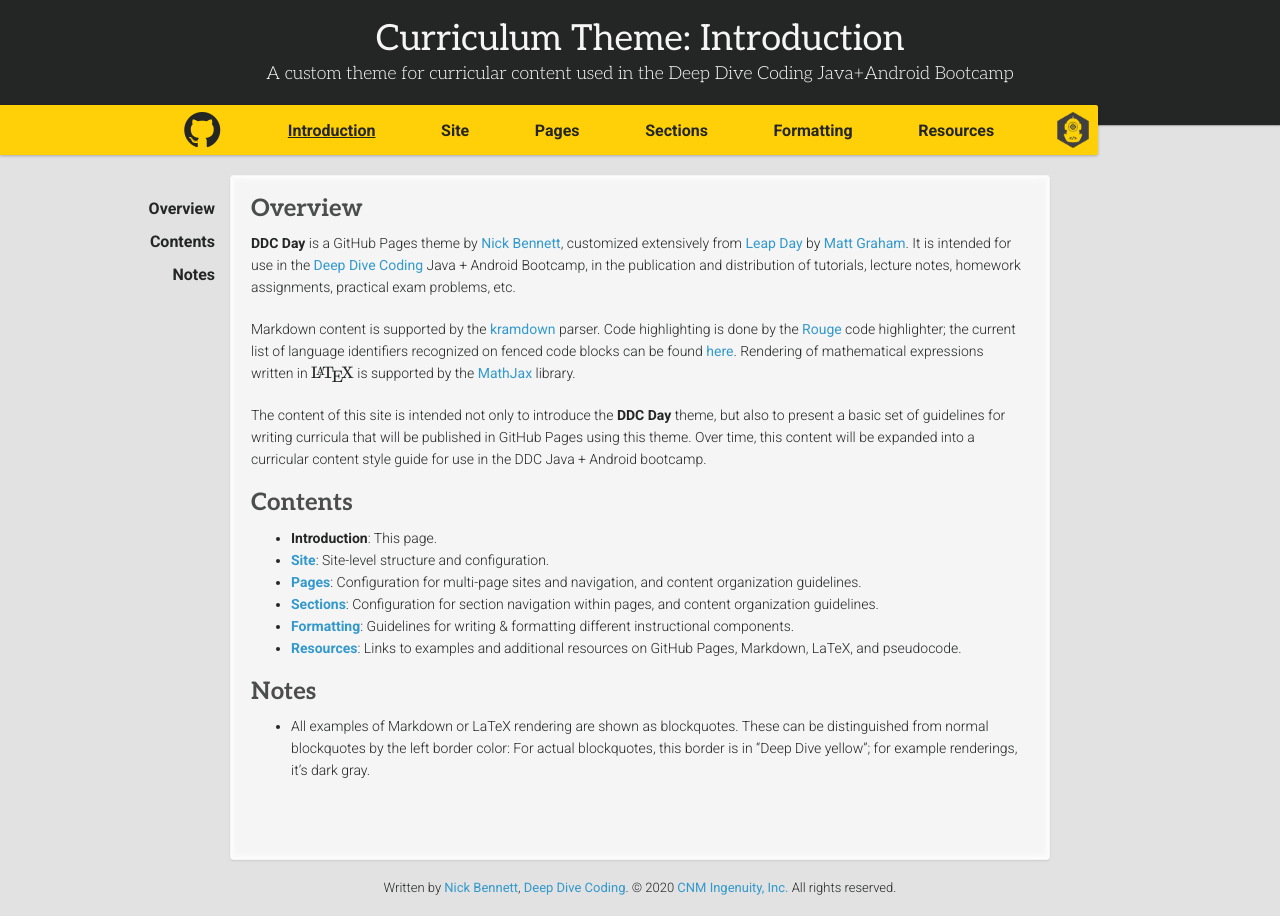
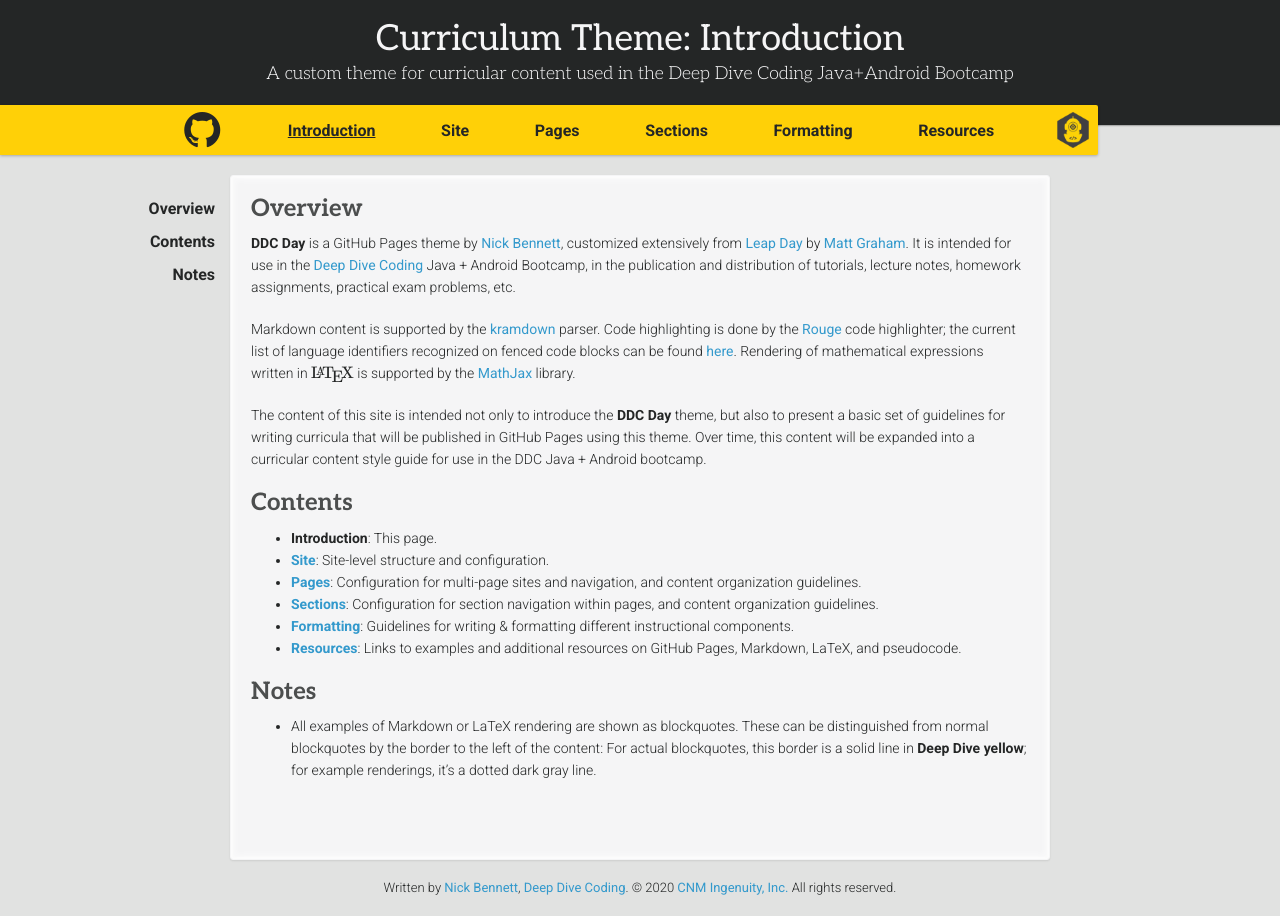
Before and after one commit to ddc-java/ddc-day, a Jekyll site: the page built from index.md, in a window 1280 px wide. Built offline with Jekyll 4.4.1, drawn with Linux system fonts in a browser that asks for light colours; nearby versions of some CDN libraries; some web fonts are replaced; our own code applies the rules of GitHub Pages for plain Markdown files; formulas are drawn with MathJax 3.

Commit message:
Different style for example rendering

```diff
--- a/_sass/ddc-day.scss
+++ b/_sass/ddc-day.scss
@@ -28,6 +28,10 @@
 $base-light-color: #f5f5f6;
 $medium-light-color: #e1e2e1;
 $deep-dive-yellow: #ffd007;
+
+.primary-color {
+  color: $deep-dive-yellow;
+}
 
 // TODO Define additional colors for links (incl. hover) and code blocks.
 
--- a/index.md
+++ b/index.md
@@ -24,4 +24,4 @@
 
 ## Notes
 
-* All examples of Markdown or LaTeX rendering are shown as blockquotes. These can be distinguished from normal blockquotes by the left border color: For actual blockquotes, this border is in "Deep Dive yellow"; for example renderings, it's dark gray.
+* All examples of Markdown or LaTeX rendering are shown as blockquotes. These can be distinguished from normal blockquotes by the border to the left of the content: For actual blockquotes, this border is a solid line in **Deep Dive yellow**{:.primary-yellow}; for example renderings, it's a dotted dark gray line.
```
